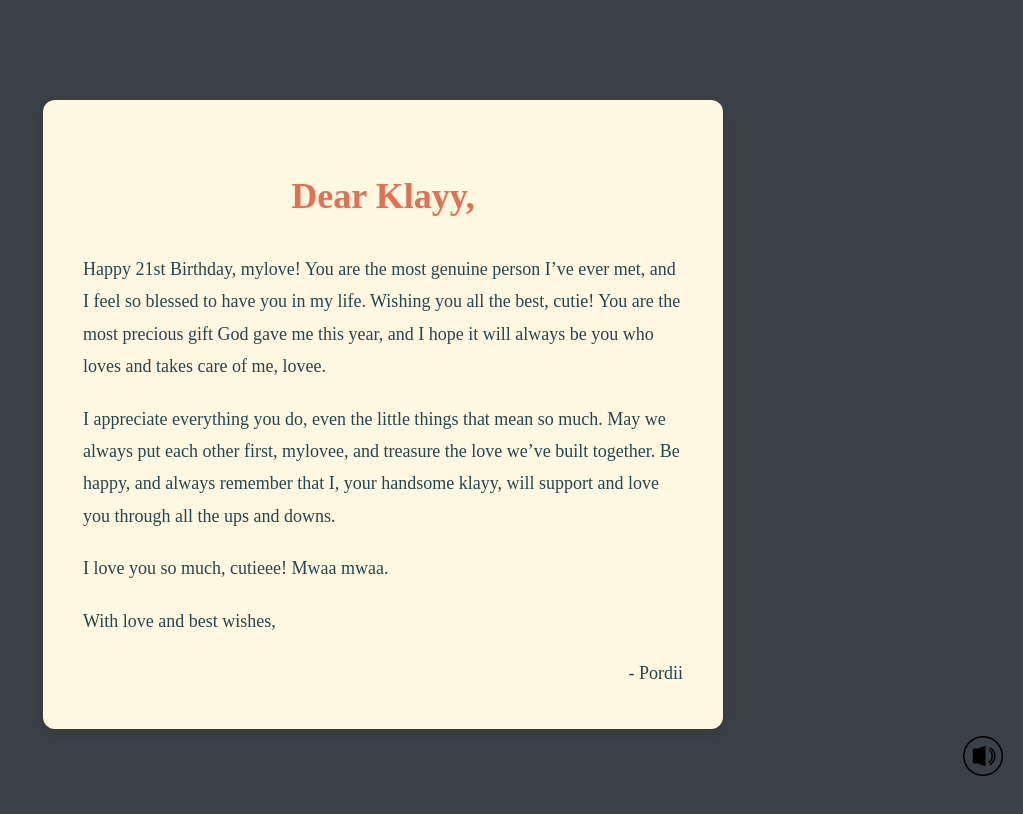
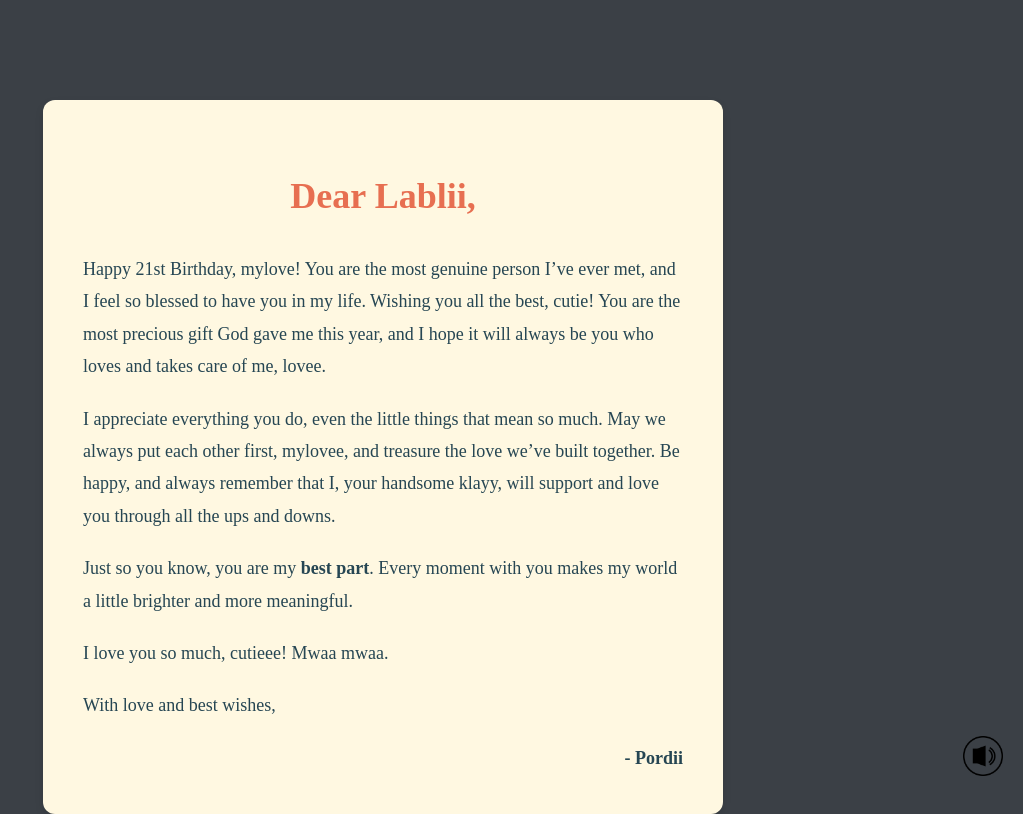
Before and after one commit to mshji/pordii, a plain HTML site: page card.html in a window 1280 px wide. Shown: the top 814 px of the page, without its empty margins (257-1280 px from the left). Drawn offline with Linux system fonts and the light colour scheme.

Commit message:
Add files via upload

```diff
--- a/card.html
+++ b/card.html
@@ -8,12 +8,15 @@
 </head>
 <body>
   <div class="birthday-card">
-    <h1>Dear Klayy,</h1>
+    <h1>Dear Lablii,</h1>
     <p>
       Happy 21st Birthday, mylove! You are the most genuine person I’ve ever met, and I feel so blessed to have you in my life. Wishing you all the best, cutie! You are the most precious gift God gave me this year, and I hope it will always be you who loves and takes care of me, lovee.
     </p>
     <p>
       I appreciate everything you do, even the little things that mean so much. May we always put each other first, mylovee, and treasure the love we’ve built together. Be happy, and always remember that I, your handsome klayy, will support and love you through all the ups and downs.
+    </p>
+    <p>
+        Just so you know, you are my <b>best part</b>. Every moment with you makes my world a little brighter and more meaningful.
     </p>
     <p>
       I love you so much, cutieee! Mwaa mwaa.
@@ -22,7 +25,7 @@
       With love and best wishes,
     </p>
     <p>
-      - Pordii
+      <b>- Pordii</b>
     </p>
   </div>
 
@@ -34,7 +37,7 @@
     <img src="speaker.png" alt="Speaker Icon" id="speaker" onclick="toggleAudio()">
   </div>
 
-  <audio id="backgroundMusic" src="bdy.mp3" preload="auto" loop></audio>
+  <audio id="backgroundMusic" src="bestpart.mp3" preload="auto" loop></audio>
 
   <script src="script.js"></script>
 </body>
```
Also changed, not shown: 1 other file.
